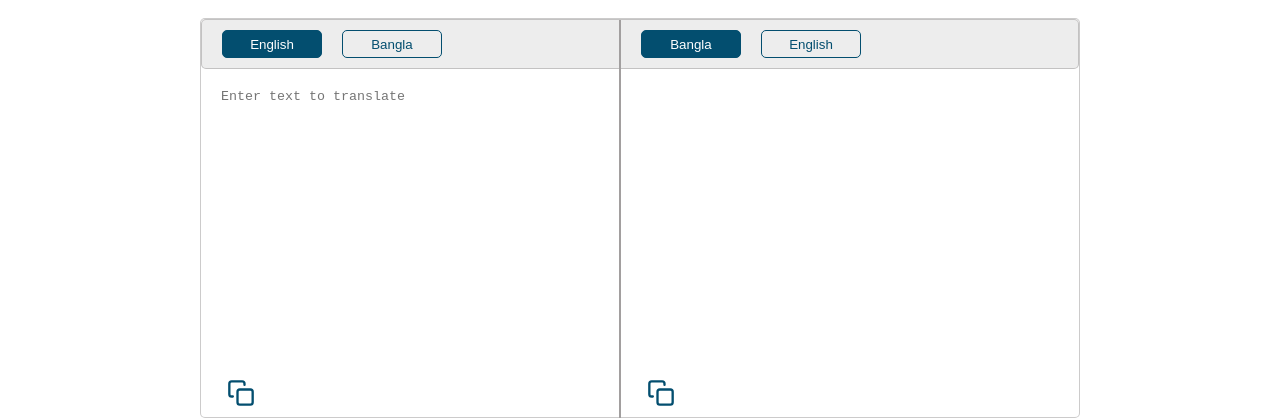
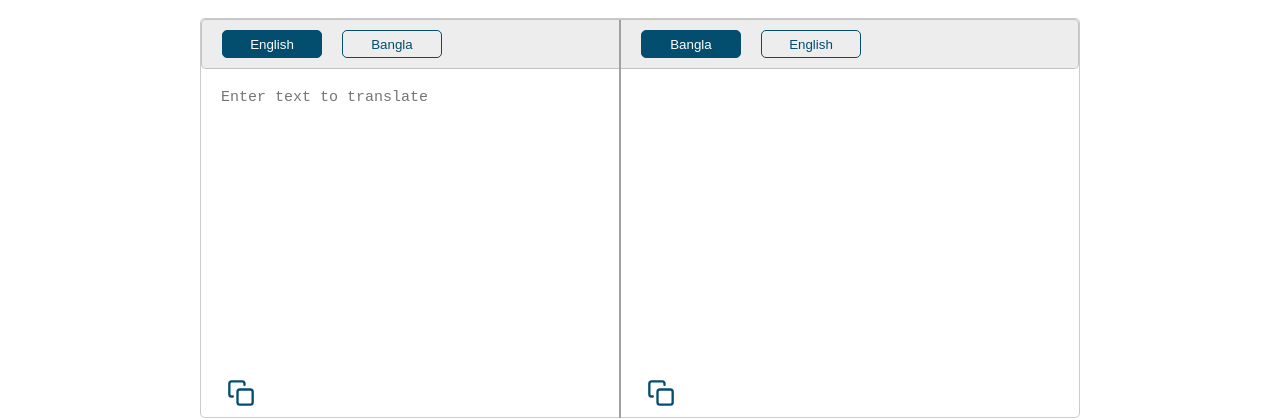
Before and after one commit to Sunny1509006/Translation-Frontend, a React (Create React App) app: page / in a window 1280 px wide. Shown: the part 172-592 px from the top of the page. Built offline with nearby package versions, Linux system fonts and the light colour scheme.

Commit message:
Fontsize has been adjusted

```diff
--- a/src/TranslationPanel.js
+++ b/src/TranslationPanel.js
@@ -158,6 +158,7 @@ const TranslationPanel = () => {
                   padding: "20px",
                   overflow: "auto",
                   resize: "none",
+                  fontSize: '15px'
                   //   borderColor: 'gray'
                 }}
               />
@@ -224,7 +225,7 @@ const TranslationPanel = () => {
                 ) : (
 
                   <div
-                  style={{ height: "calc(100% - 140px)", overflow: "auto", display: "flex", textAlign: 'left'}}
+                  style={{ height: "calc(100% - 140px)", overflow: "auto", display: "flex", textAlign: 'left', fontSize: '15px'}}
                 >
                   {translatedText}
                 </div>
```
